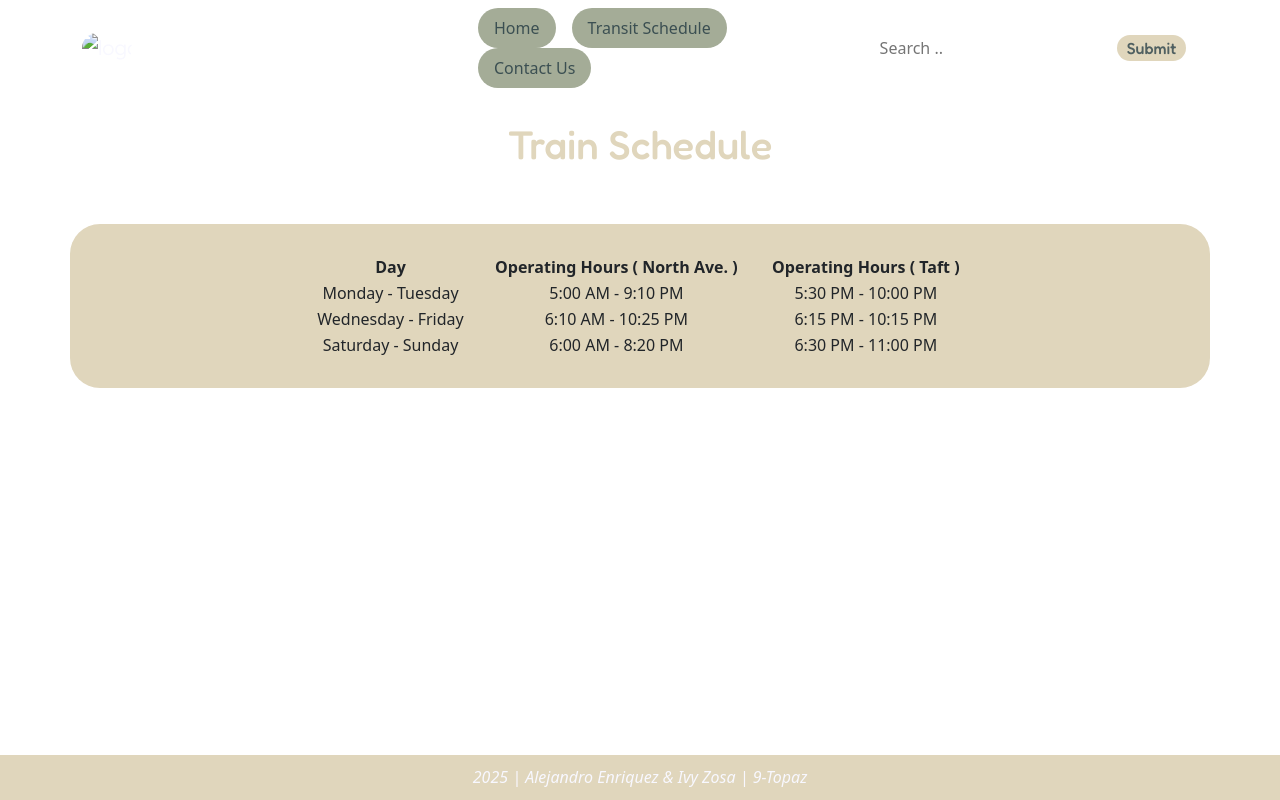
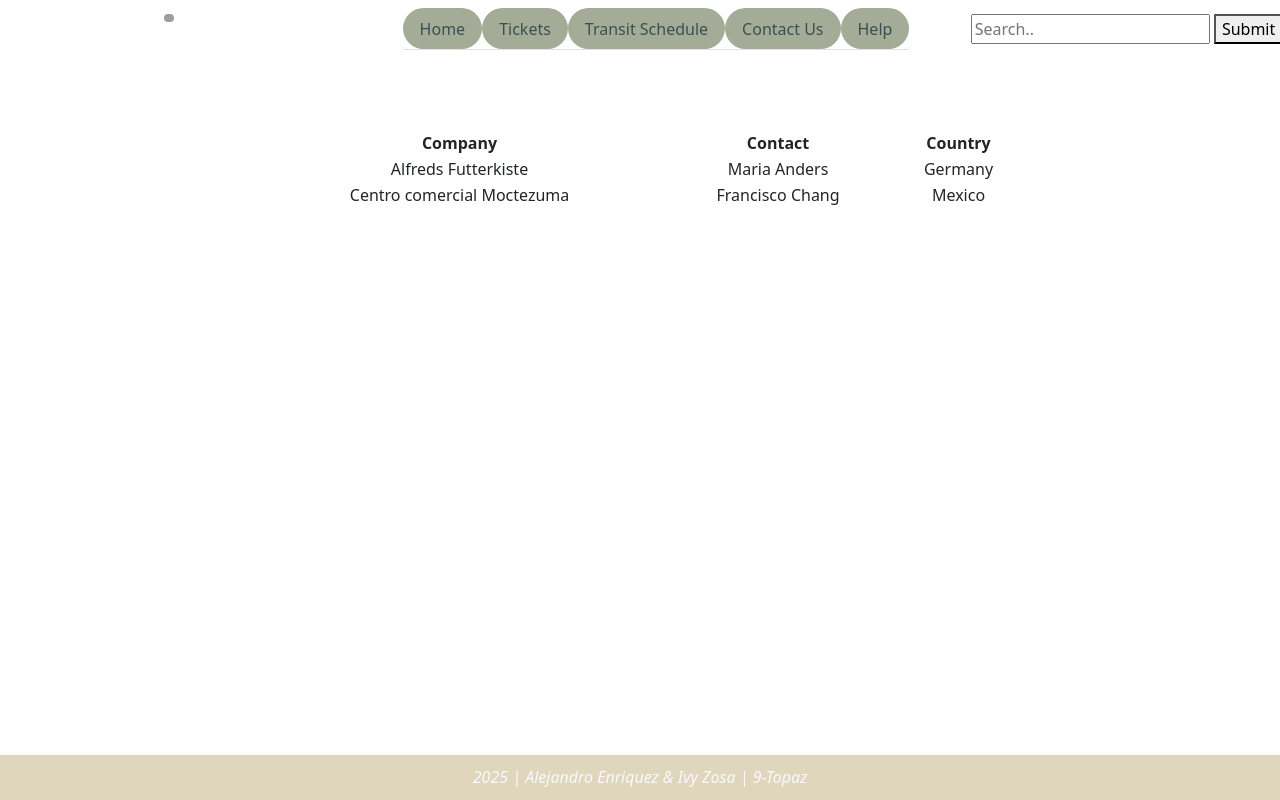
Before and after one commit to AEnriquez-9-Topaz/Q3-Project-Enriquez-Zosa, a plain HTML site: page schedule.html in a window 1280 px wide. Drawn offline with nearby package versions, Linux system fonts and the light colour scheme; grey boxes are pictures that could not be loaded; a web font is replaced by a local one.

Commit message:
Update schedule.html

```diff
--- a/schedule.html
+++ b/schedule.html
@@ -1,15 +1,6 @@
 <!DOCTYPE html>
 <html>
 <head>
-
-	<link rel="preconnect" href="https://fonts.googleapis.com">
-	<link rel="preconnect" href="https://fonts.gstatic.com" crossorigin>
-	<link href="https://fonts.googleapis.com/css2?family=Fredoka:wght@300..700&display=swap" rel="stylesheet">
-
-	<link rel="preconnect" href="https://fonts.googleapis.com">
-	<link rel="preconnect" href="https://fonts.gstatic.com" crossorigin>
-	<link href="https://fonts.googleapis.com/css2?family=Lexend:wght@100..900&display=swap" rel="stylesheet">
-
 	<meta charset="utf-8">
 	<meta name="viewport" content="width=device-width, initial-scale=1">
 	<title>Q3-Project 1</title>
@@ -29,66 +20,64 @@
 </head>
 <body>
 	<nav class="navbar navbar-expand-sm He cen col-sm-12">
-			<div class="container">
-			    <a class="navbar-brand col-sm-4 font2" href="" style="text-align: left;"><img src="logo.png" alt="logo"  class="limg d-inline-block align-top nega"></a>
+		<div class="container-fluid">
+		    <a class="navbar-brand col-sm-3" href=""><img src="https://i.ibb.co/NnvBgHh/Bites-removebg-preview.png" alt="logo"  class="d-inline-block align-top nega"></a>
 		    <button class="navbar-toggler" type="button" data-bs-toggle="collapse" data-bs-target="#collapsibleNavbar">
 		    	<span class="navbar-toggler-icon"></span>
 		    </button>
 
-			    <div class="collapse navbar-collapse col-sm-4" id="collapsibleNavbar">
-			    	 <ul class="nav nav-pills mx-auto" role="tablist">
-			       		<li class="nav-item mx-2">
+		    <div class="collapse navbar-collapse col-sm-6" id="collapsibleNavbar">
+		    	 <ul class="nav nav-tabs mx-auto" role="tablist">
+		       		<li class="nav-item mx-auto">
 	   							<a class="nav-link" href="index.html" >Home</a>
 	      			</li>
-			       		<li class="nav-item mx-2">
+	      			<li class="nav-item mx-auto">
+	   							<a class="nav-link" href="ticketing.html" >Tickets</a>
+	      			</li>
+		       		<li class="nav-item mx-auto">
 		         			 <a class="nav-link" href="schedule.html" >Transit Schedule</a>
 		        	</li>
-			       		<li class="nav-item mx-2">
+		       		<li class="nav-item mx-auto">
 		          		<a class="nav-link" href="Contact.html">Contact Us</a>
+		       	 	</li>
+		       	 	<li class="nav-item mx-auto">
+		          		<a class="nav-link" href="help.html">Help</a>
 		       	 	</li>
 		      	</ul>
 		    </div>
 
-			    <div class="wrapper sc col-sm-4" >
+		    <div class="wrapper sc col-sm-3" >
 					<form action="/search" method="get">
-				    	<input type="search"  class="search" placeholder="Search .." name="query">
-				      <button type="submit" class="sub">Submit</button>
+			    	<input type="search"  placeholder="Search.." name="query">
+			      <button type="submit">Submit</button>
 			    </form>
 	  		</div>
 	  	</div>
 	</nav>
-		<br />
+	<br /><br /><br />
+	<!-- Table: Zosa -->
 
-	<h1 class="font1">Train Schedule </h1>
-	<br><br>
-
-	<div class="Fortable tablecenter column container">
+	<div class="Fortable">
 		<table>
 		  <tr>
-		    <th>Day</th>
-		    <th>Operating Hours ( North Ave. )</th>
-		    <th>Operating Hours ( Taft )</th>
+		    <th>Company</th>
+		    <th>Contact</th>
+		    <th>Country</th>
 		  </tr>
 		  <tr>
-		    <td>Monday - Tuesday</td>
-		    <td>5:00 AM - 9:10 PM</td>
-		    <td>5:30 PM - 10:00 PM</td>
+		    <td>Alfreds Futterkiste</td>
+		    <td>Maria Anders</td>
+		    <td>Germany</td>
 		  </tr>
 		  <tr>
-		    <td>Wednesday - Friday</td>
-		    <td>6:10 AM - 10:25 PM</td>
-		    <td>6:15 PM - 10:15 PM</td>
-		  </tr>
-		  <tr>
-		    <td>Saturday - Sunday</td>
-		    <td>6:00 AM - 8:20 PM</td>
-		    <td>6:30 PM - 11:00 PM</td>
+		    <td>Centro comercial Moctezuma</td>
+		    <td>Francisco Chang</td>
+		    <td>Mexico</td>
 		  </tr>
 		</table>
 	</div>
 
 	<br /><br /><br /><br />
-
 	<div class="footer">
 	<a href="https://github.com/AEnriquez-9-Topaz "> <p> <i> 2025 | Alejandro Enriquez & Ivy Zosa | 9-Topaz </i> </p> </a>
 	</div>
```
Lines whose indentation alone changed are shown as unchanged.
